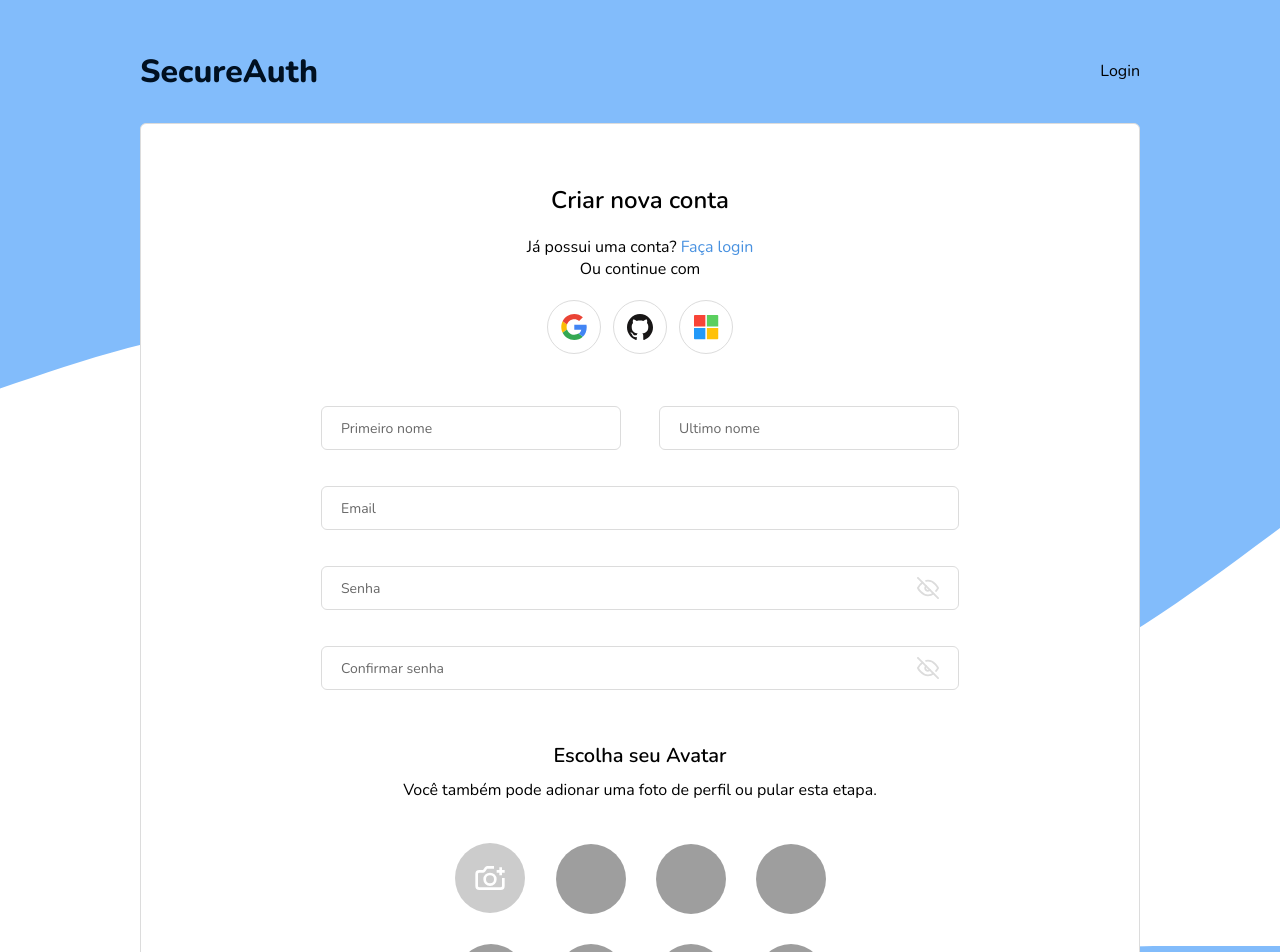
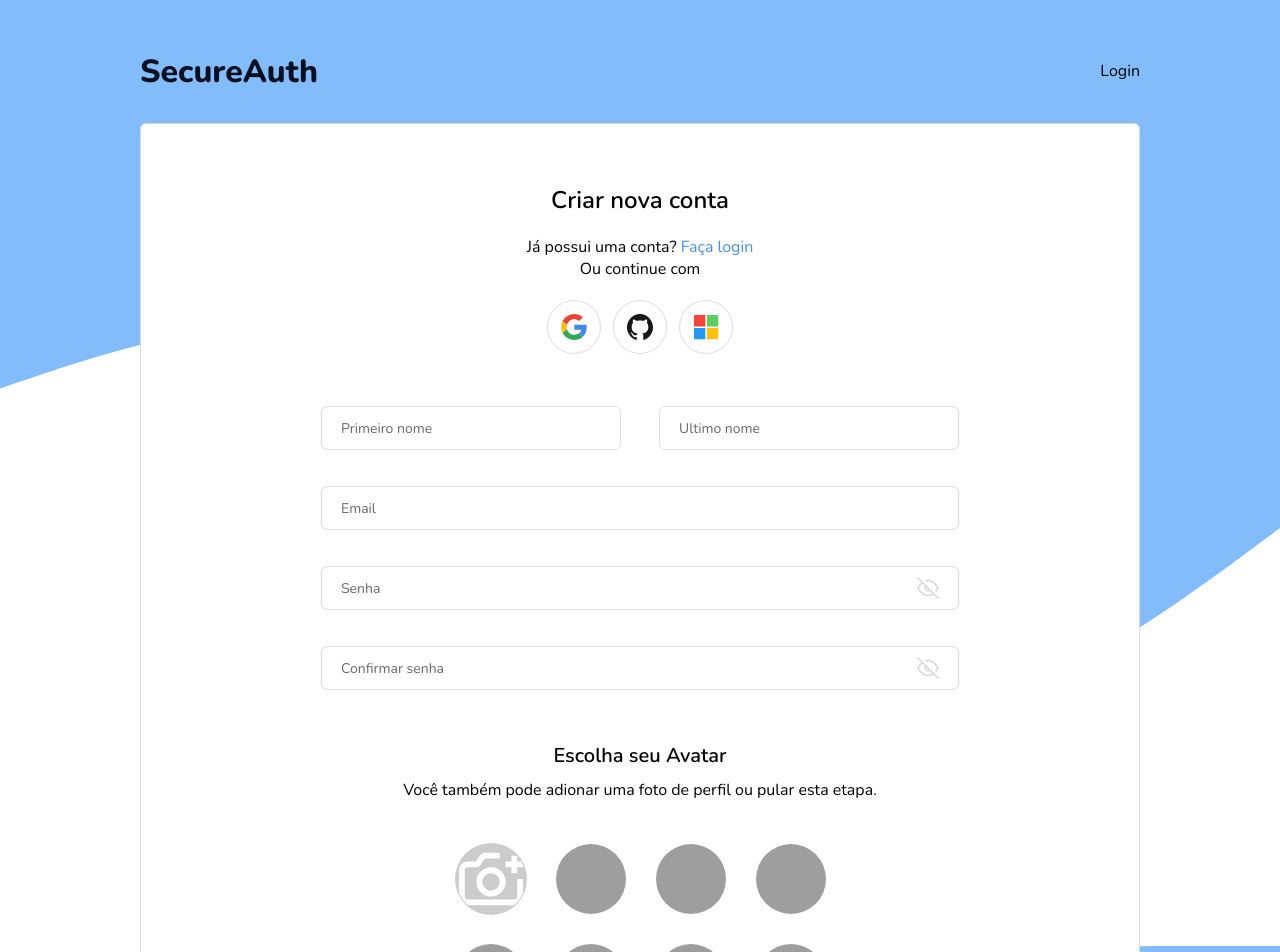
Before and after one commit to gbmouraa/secure_auth, a React (Vite) app: page / in a window 1280 px wide. Shown: the top 952 px of the page. Built offline with nearby package versions, Linux system fonts and the light colour scheme; grey boxes are pictures that could not be loaded.

Commit message:
style: add styles

```diff
--- a/src/components/AvatarSelection/avatarSelection.style.js
+++ b/src/components/AvatarSelection/avatarSelection.style.js
@@ -1,4 +1,4 @@
-import styled from "styled-components";
+import styled, { css } from "styled-components";
 
 export const AvatarSelectionWrapper = styled.div`
   margin-top: 5.2rem;
@@ -47,27 +47,103 @@ export const Label = styled.label`
   cursor: pointer;
 
   &:hover {
-    outline: solid 0.4rem #5acf5f;
+    outline: solid 0.4rem #ccc;
   }
 `;
 
 export const UploadImageButton = styled.button`
-  background-color: ${({ theme }) => theme.blue};
+  position: relative;
   background-color: #ccc;
   transition: all 0.3s ease;
+  cursor: pointer;
+  overflow: hidden;
+  box-sizing: content-box;
+  border: solid 0.1rem transparent;
+  outline: solid 0.4rem transparent;
 
-  img {
+  .icon {
     width: 3.2rem;
-    transition: all 0.3s ease;
+  }
+
+  .profile-image {
+    width: 7rem;
+    height: 7rem;
+    object-fit: cover;
   }
 
   &:hover {
     transform: scale(0.9);
-    background-color: #5acf5f;
+    background-color: ${({ theme }) => theme.blue};
   }
+
+  ${(props) =>
+    props.hasimage === "true" &&
+    css`
+      transition: none;
+      background-color: #fff;
+      &:hover {
+        transform: none;
+        border-color: #fff;
+        outline-color: #ccc;
+      }
+
+      ${LabelImage} {
+        opacity: 1;
+      }
+
+      ${InputImage} {
+        z-index: -1;
+      }
+    `}
+
+  ${(props) =>
+    props.isselected === "true" &&
+    css`
+      outline-color: #5acf5f;
+      &:hover {
+        outline-color: #5acf5f;
+      }
+    `}
+`;
+
+export const LabelImage = styled.label`
+  font-size: 1.2rem;
+  width: 6.6rem;
+  position: absolute;
+  bottom: 0rem;
+  right: -1.3rem;
+  padding: 0.4rem 0;
+  background-color: rgba(0, 0, 0, 0.4);
+  transform: rotate(-35deg);
+  cursor: pointer;
+  opacity: 0;
+
+  &:hover {
+    background-color: rgba(0, 0, 0, 0.7);
+  }
+
+  svg {
+    transform: rotate(28deg);
+    /* transform: translate(4px, ); */
+  }
+`;
+
+export const InputImage = styled.input`
+  width: 7rem;
+  height: 7rem;
+  position: absolute;
+  top: 0;
+  left: 0;
+  opacity: 0;
+  border-radius: 50%;
+  cursor: pointer;
 `;
 
 export const InputRadio = styled.input`
   width: 0px;
   opacity: 0;
+
+  &:checked + ${Label} {
+    outline: solid 0.4rem #5acf5f;
+  }
 `;
```
